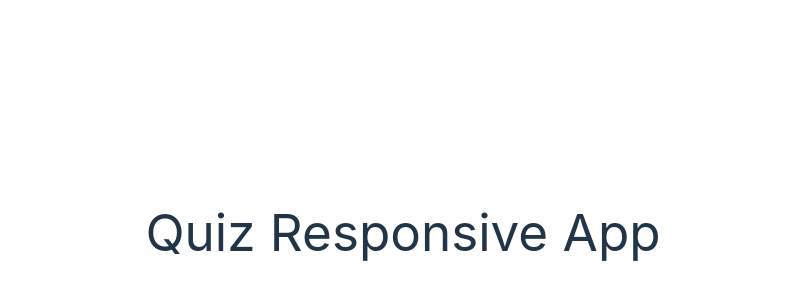
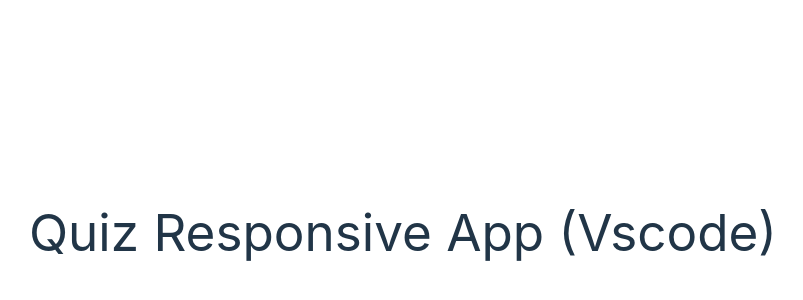
Before and after one commit to DvsVasiya/Quiz-Responsive-Site, a React (Vite) app: page / in a window 1280 px wide. Shown: the part 168-468 px from the top of the page, without its empty margins (237-1040 px from the left). Built offline with nearby package versions, Linux system fonts and the light colour scheme.

Commit message:
Titile modfied from vs code

```diff
--- a/src/App.tsx
+++ b/src/App.tsx
@@ -7,7 +7,7 @@
 
   return (
     <>
-      <h1 className='text-3xl font-bold underline'>Quiz Responsive App</h1>
+      <h1 className='text-3xl font-bold underline'>Quiz Responsive App (Vscode)</h1>
     </>
   )
 }
```
